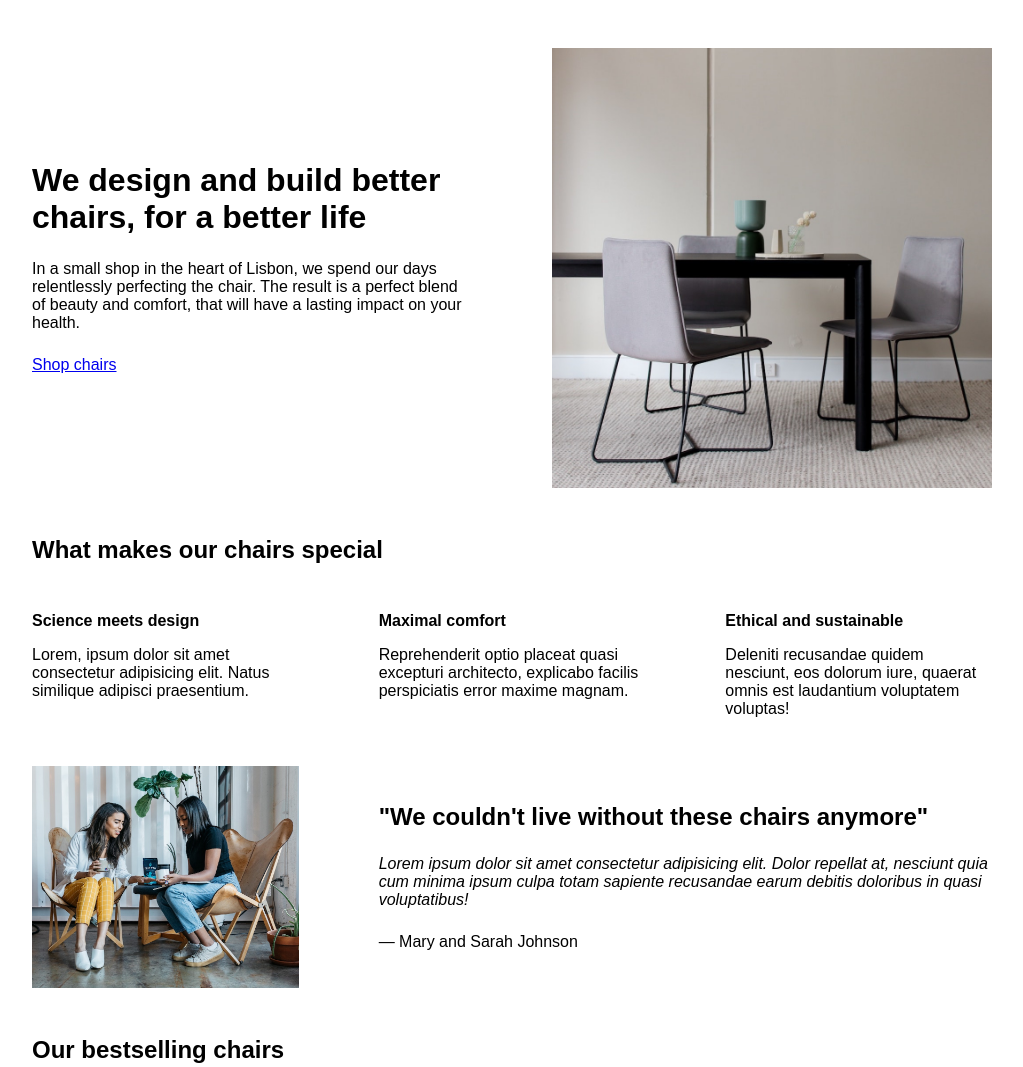
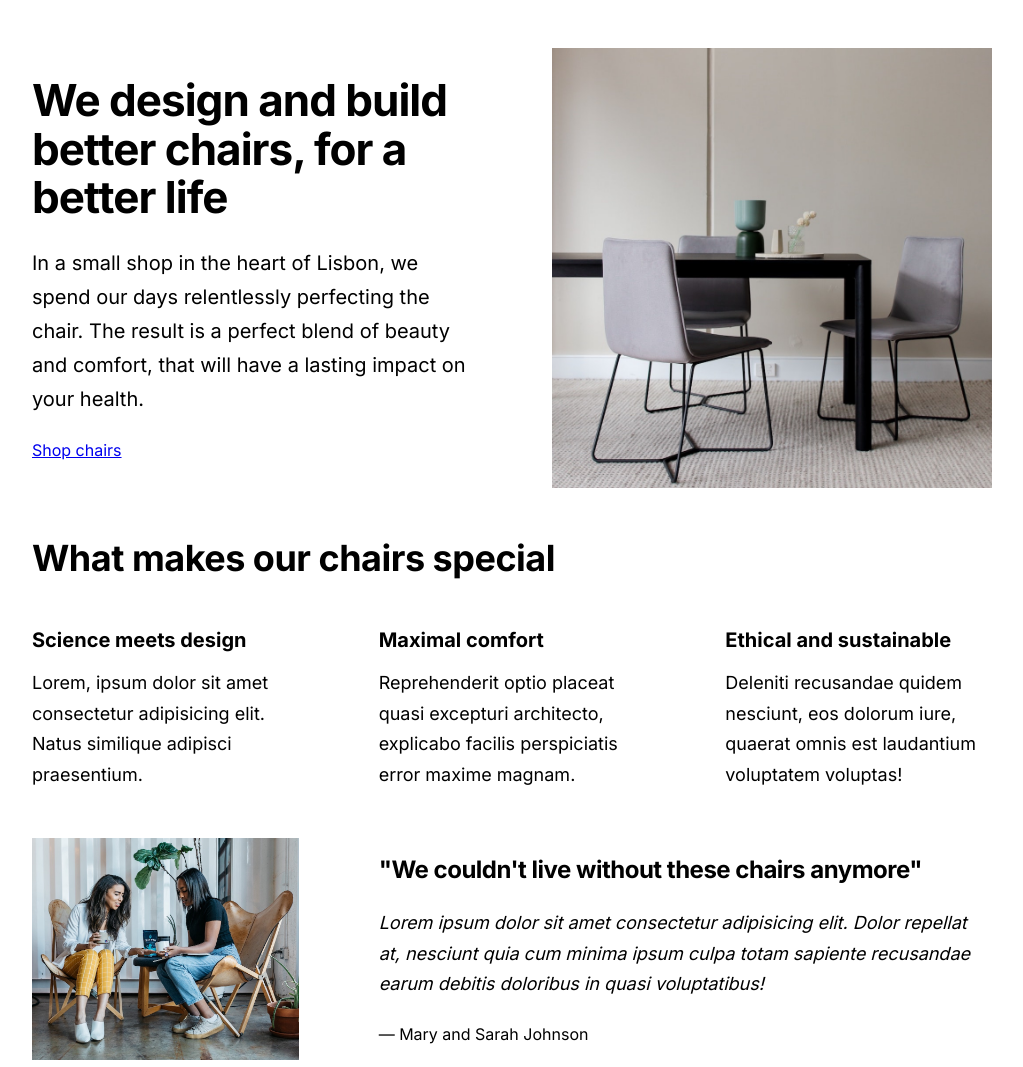
Before and after one commit to zeeshansafdar48/css-challenges, a plain HTML site: page Web-Design/index.html in a window 1280 px wide. Shown: the top 1067 px of the page, without its empty margins (128-1151 px from the left). Drawn offline with Linux system fonts and the light colour scheme.

Commit message:
add typography changes in site

```diff
--- a/Web-Design/index.html
+++ b/Web-Design/index.html
@@ -4,6 +4,13 @@
     <meta charset="UTF-8" />
     <meta http-equiv="X-UA-Compatible" content="IE=edge" />
     <meta name="viewport" content="width=device-width, initial-scale=1.0" />
+
+    <link rel="preconnect" href="https://fonts.googleapis.com" />
+    <link rel="preconnect" href="https://fonts.gstatic.com" crossorigin />
+    <link
+      href="https://fonts.googleapis.com/css2?family=Inter:wght@100..900&display=swap"
+      rel="stylesheet"
+    />
 
     <link rel="stylesheet" href="style.css" />
     <title>Lisbon Chair Shop</title>
@@ -14,9 +21,9 @@
         <div class="header-text-box">
           <h1>We design and build better chairs, for a better life</h1>
           <p class="header-text">
-            In a small shop in the heart of Lisbon, we spend our days
-            relentlessly perfecting the chair. The result is a perfect blend of
-            beauty and comfort, that will have a lasting impact on your health.
+            In a small shop in the heart of Lisbon, we spend our days relentlessly perfecting the
+            chair. The result is a perfect blend of beauty and comfort, that will have a lasting
+            impact on your health.
           </p>
           <a class="btn btn--big" href="#">Shop chairs</a>
         </div>
@@ -29,8 +36,8 @@
           <div>
             <p class="features-title"><strong>Science meets design</strong></p>
             <p class="features-text">
-              Lorem, ipsum dolor sit amet consectetur adipisicing elit. Natus
-              similique adipisci praesentium.
+              Lorem, ipsum dolor sit amet consectetur adipisicing elit. Natus similique adipisci
+              praesentium.
             </p>
           </div>
 
@@ -39,8 +46,8 @@
               <strong>Maximal comfort</strong>
             </p>
             <p class="features-text">
-              Reprehenderit optio placeat quasi excepturi architecto, explicabo
-              facilis perspiciatis error maxime magnam.
+              Reprehenderit optio placeat quasi excepturi architecto, explicabo facilis perspiciatis
+              error maxime magnam.
             </p>
           </div>
 
@@ -49,8 +56,8 @@
               <strong>Ethical and sustainable</strong>
             </p>
             <p class="features-text">
-              Deleniti recusandae quidem nesciunt, eos dolorum iure, quaerat
-              omnis est laudantium voluptatem voluptas!
+              Deleniti recusandae quidem nesciunt, eos dolorum iure, quaerat omnis est laudantium
+              voluptatem voluptas!
             </p>
           </div>
         </div>
@@ -62,9 +69,9 @@
           <div class="testimonial-box">
             <h2>"We couldn't live without these chairs anymore"</h2>
             <blockquote class="testimonial-text">
-              Lorem ipsum dolor sit amet consectetur adipisicing elit. Dolor
-              repellat at, nesciunt quia cum minima ipsum culpa totam sapiente
-              recusandae earum debitis doloribus in quasi voluptatibus!
+              Lorem ipsum dolor sit amet consectetur adipisicing elit. Dolor repellat at, nesciunt
+              quia cum minima ipsum culpa totam sapiente recusandae earum debitis doloribus in quasi
+              voluptatibus!
             </blockquote>
             <p class="testimonial-author">&mdash; Mary and Sarah Johnson</p>
           </div>
@@ -153,9 +160,8 @@
       </section>
 
       <footer>
-        Copyright &copy; 2027 by Jonas Schmedtmann. Part of "Build Responsive
-        Real-World Websites with HTML and CSS" online course. Use for learning
-        purposes only.
+        Copyright &copy; 2027 by Jonas Schmedtmann. Part of "Build Responsive Real-World Websites
+        with HTML and CSS" online course. Use for learning purposes only.
       </footer>
     </div>
   </body>
--- a/Web-Design/style.css
+++ b/Web-Design/style.css
@@ -16,7 +16,7 @@ FONT SIZE SYSTEM (px)
 /* GENERAL STYLES */
 /* ------------------------ */
 body {
-  font-family: sans-serif;
+  font-family: "Inter", sans-serif;
 }
 
 .container {
@@ -31,6 +31,10 @@ section {
 
 h2 {
   margin-bottom: 48px;
+  /* 24 / 30 / 36 */
+  /* font-size: 30px; */
+  font-size: 36px; /* Jonas */
+  letter-spacing: -0.5px;
 }
 
 .grid-3-cols {
@@ -57,10 +61,17 @@ header {
 
 h1 {
   margin-bottom: 24px;
+  /* 44 / 52 / 62 */
+  font-size: 44px;
+  letter-spacing: -1px;
+  line-height: 1.1;
 }
 
 .header-text {
   margin-bottom: 24px;
+  /* 16 / 18 / 20 / 24 / 30 / 36 */
+  font-size: 20px;
+  line-height: 1.7;
 }
 
 img {
@@ -73,9 +84,14 @@ img {
 
 .features-title {
   margin-bottom: 16px;
+  /* 20 / 24 */
+  font-size: 20px;
+  letter-spacing: 0px;
 }
 
 .features-text {
+  font-size: 18px;
+  line-height: 1.7;
 }
 
 /* TESTIMONIAL */
@@ -89,11 +105,14 @@ img {
 
 .testimonial-box h2 {
   margin-bottom: 24px;
+  font-size: 24px;
 }
 
 .testimonial-text {
   font-style: italic;
   margin-bottom: 24px;
+  font-size: 18px;
+  line-height: 1.7;
 }
 
 /* CHAIRS */
@@ -103,6 +122,7 @@ img {
 
 h3 {
   margin-bottom: 24px;
+  font-size: 20px;
 }
 
 .chair-details {
@@ -127,8 +147,10 @@ h3 {
 .chair-price {
   display: flex;
   justify-content: space-between;
+  font-size: 20px;
 }
 
 footer {
   margin-bottom: 48px;
+  font-size: 14px;
 }
```
